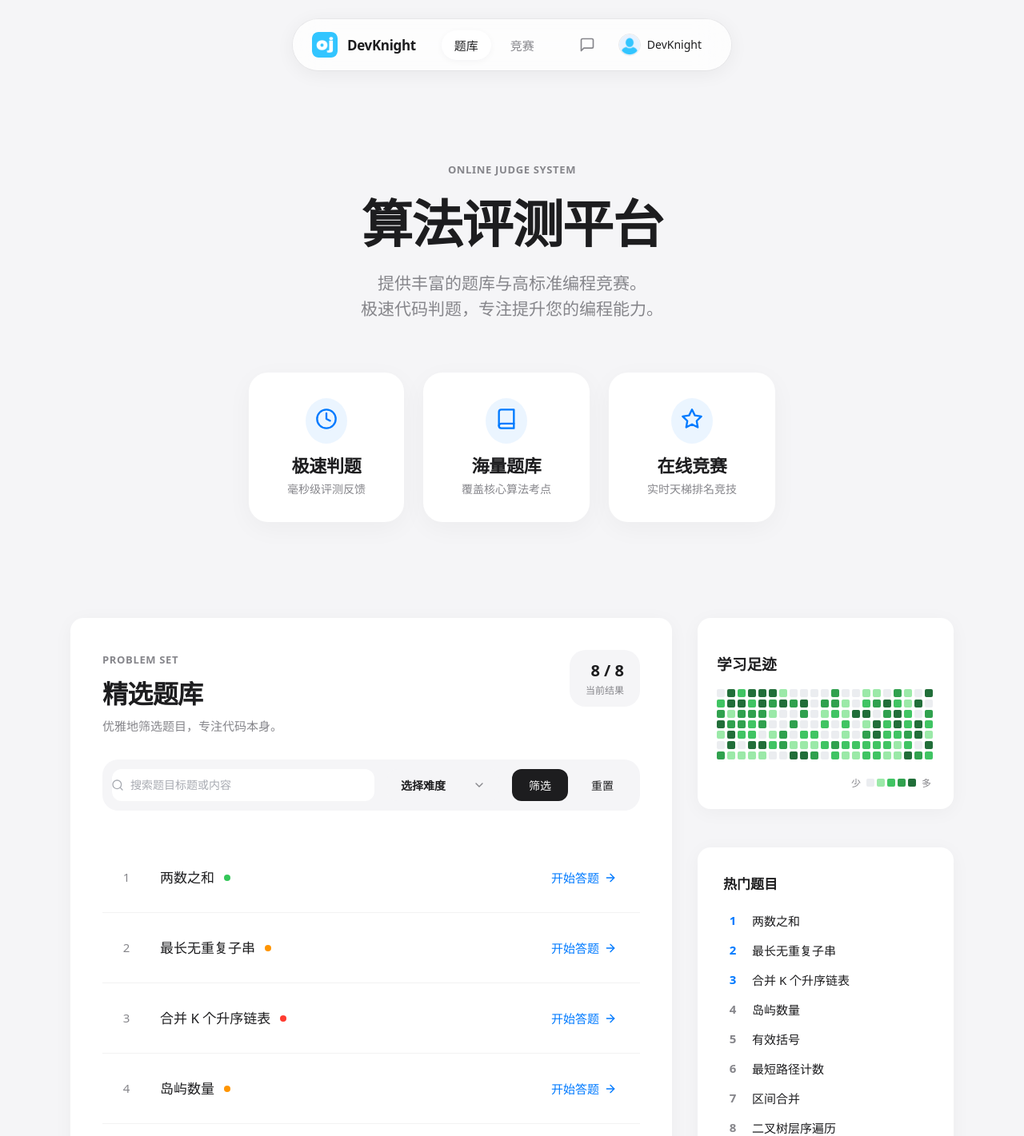
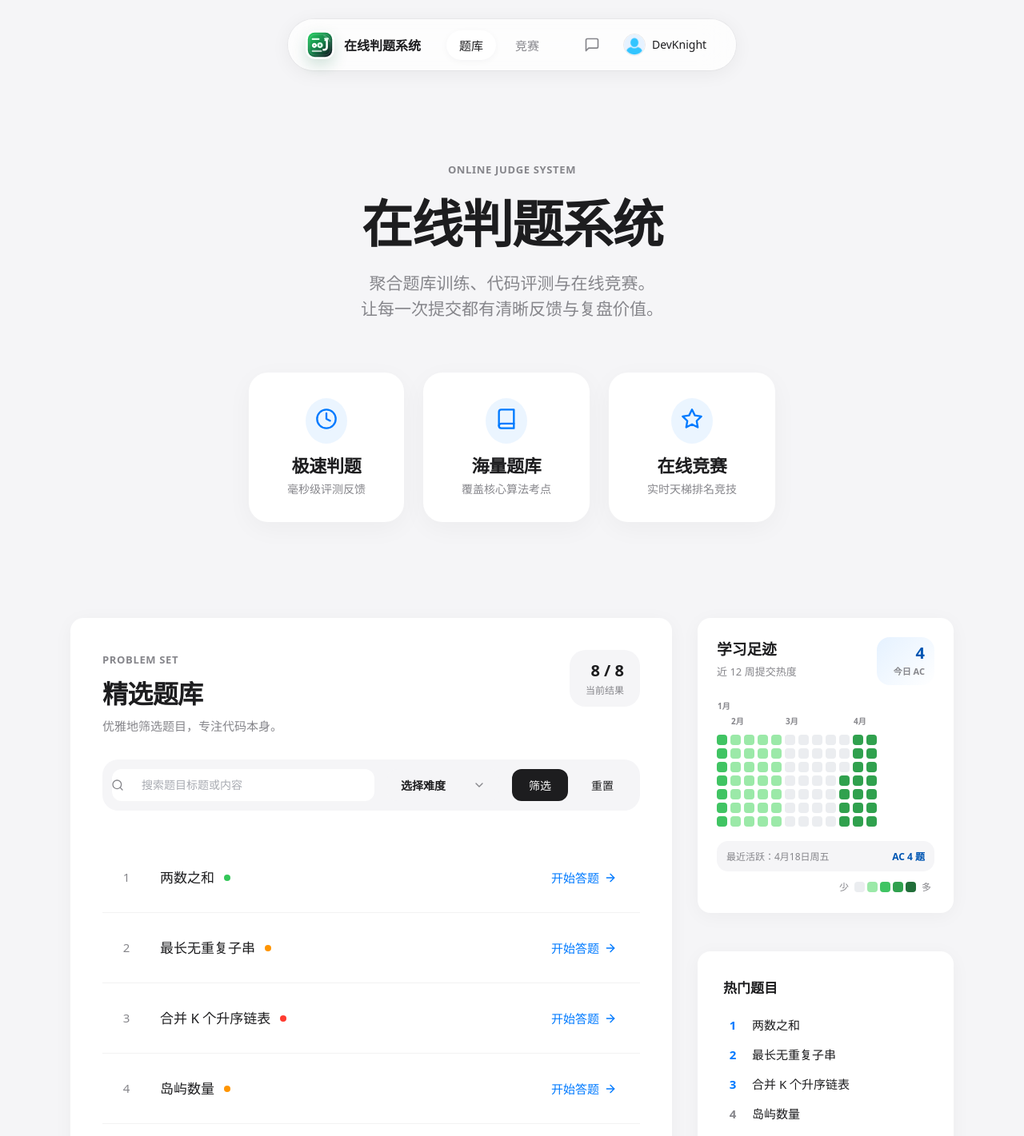
Before and after one commit to 1067367579/coding-arena-frontend-user, a Vue app: page /c-oj/home/question in a window 1280 px wide. Shown: the top 1421 px of the page at 80% size. Built offline with nearby package versions, Linux system fonts and the light colour scheme.

Commit message:
checkpoint: address oj-c annotation feedback

```diff
--- a/src/components/NavBar.vue
+++ b/src/components/NavBar.vue
@@ -3,8 +3,8 @@
     <div class="apple-dock">
       <!-- Logo & Brand -->
       <div class="dock-brand" @click="goHome">
-        <img class="dock-logo" src="@/assets/logo.png" alt="DevKnight" />
-        <span class="dock-title">DevKnight</span>
+        <img class="dock-logo" src="@/assets/oj-logo.svg" alt="在线判题系统" />
+        <span class="dock-title">在线判题系统</span>
       </div>
 
       <!-- Navigation Links -->
@@ -151,20 +151,22 @@ async function handleLogout() {
   align-items: center;
   gap: 12px;
   cursor: pointer;
-  padding-left: 8px;
+  padding-left: 6px;
 
   .dock-logo {
-    width: 32px;
-    height: 32px;
-    border-radius: 8px;
-    object-fit: cover;
+    width: 36px;
+    height: 36px;
+    border-radius: 12px;
+    object-fit: contain;
+    box-shadow: 0 8px 18px rgba(15, 111, 59, 0.18);
   }
 
   .dock-title {
-    font-size: 17px;
-    font-weight: 600;
+    font-size: 16px;
+    font-weight: 800;
     color: var(--oj-ink);
-    letter-spacing: -0.02em;
+    letter-spacing: 0;
+    white-space: nowrap;
   }
 }
 
--- a/src/views/Home.vue
+++ b/src/views/Home.vue
@@ -6,8 +6,8 @@
       <div v-if="$route.meta.showBanner" class="hero-section">
         <div class="hero-content">
           <span class="hero-eyebrow">Online Judge System</span>
-          <h1 class="hero-title">算法评测平台</h1>
-          <p class="hero-subtitle">提供丰富的题库与高标准编程竞赛。<br>极速代码判题，专注提升您的编程能力。</p>
+          <h1 class="hero-title">在线判题系统</h1>
+          <p class="hero-subtitle">聚合题库训练、代码评测与在线竞赛。<br>让每一次提交都有清晰反馈与复盘价值。</p>
         </div>
 
         <div class="hero-stats">
--- a/src/views/Login.vue
+++ b/src/views/Login.vue
@@ -7,10 +7,10 @@
       <div class="login-card">
         <div class="card-header">
           <div class="logo-wrapper">
-            <img src="@/assets/logo.png" alt="Logo">
+            <img src="@/assets/oj-logo.svg" alt="在线判题系统">
           </div>
-          <h1 class="brand-title">DevKnight OJ</h1>
-          <p class="brand-subtitle">代码竞技平台</p>
+          <h1 class="brand-title">在线判题系统</h1>
+          <p class="brand-subtitle">题库训练 · 在线竞赛 · 代码评测</p>
         </div>
 
         <div class="hero-text">
--- a/src/views/Question.vue
+++ b/src/views/Question.vue
@@ -87,16 +87,34 @@
         <!-- Right: Sidebar -->
         <div class="side-column">
           <div class="floating-card heatmap-card">
-            <h3 class="card-title">学习足迹</h3>
+            <div class="heatmap-header">
+              <div>
+                <h3 class="card-title">学习足迹</h3>
+                <p>近 12 周提交热度</p>
+              </div>
+              <div class="heatmap-today">
+                <strong>{{ todayFootprint.count }}</strong>
+                <span>今日 AC</span>
+              </div>
+            </div>
             <div class="heatmap-container">
+              <div class="heatmap-months">
+                <span v-for="item in heatmapMonthLabels" :key="item.key" :style="{ gridColumn: item.column }">
+                  {{ item.label }}
+                </span>
+              </div>
               <div class="heatmap-grid">
-                <div v-for="week in 52" :key="week" class="heatmap-col">
-                  <div v-for="day in 7" :key="day"
+                <div v-for="week in heatmapWeeks" :key="week.key" class="heatmap-col">
+                  <div v-for="day in week.days" :key="day.date"
                        class="heatmap-cell"
-                       :class="'level-' + Math.floor(Math.random() * 5)"
-                       :title="`AC ` + Math.floor(Math.random() * 10) + ` 题`">
+                       :class="'level-' + day.level"
+                       :title="`${day.label}，AC ${day.count} 题`">
                   </div>
                 </div>
+              </div>
+              <div class="heatmap-insight">
+                <span>最近活跃：{{ activeFootprint.label }}</span>
+                <strong>AC {{ activeFootprint.count }} 题</strong>
               </div>
               <div class="heatmap-legend">
                 <span>少</span>
@@ -143,6 +161,15 @@ const params = reactive({
 const questionList = ref([])
 const total = ref(0)
 const isLogin = ref(false)
+
+const heatmapDays = createHeatmapDays()
+const heatmapWeeks = Array.from({ length: 12 }, (_, weekIndex) => ({
+  key: `week-${weekIndex}`,
+  days: heatmapDays.slice(weekIndex * 7, weekIndex * 7 + 7)
+}))
+const heatmapMonthLabels = createMonthLabels(heatmapDays)
+const todayFootprint = heatmapDays[heatmapDays.length - 1]
+const activeFootprint = [...heatmapDays].reverse().find((item) => item.count > 0) || todayFootprint
 
 async function checkLogin() {
   if (getToken()) {
@@ -202,6 +229,45 @@ function getDifficultyClass(difficulty) {
   if (difficulty === 2) return 'medium';
   if (difficulty === 3) return 'hard';
   return '';
+}
+
+function createHeatmapDays() {
+  const formatter = new Intl.DateTimeFormat('zh-CN', {
+    month: 'long',
+    day: 'numeric',
+    weekday: 'short'
+  })
+  const today = new Date()
+  return Array.from({ length: 84 }, (_, index) => {
+    const date = new Date(today)
+    date.setDate(today.getDate() - (83 - index))
+    const seed = (index * 7 + date.getDate() * 3 + date.getMonth() * 11) % 10
+    const count = seed < 2 ? 0 : seed < 5 ? 1 : seed < 7 ? 2 : seed < 9 ? 4 : 7
+    return {
+      date: date.toISOString().slice(0, 10),
+      label: formatter.format(date),
+      count,
+      level: count === 0 ? 0 : count <= 1 ? 1 : count <= 3 ? 2 : count <= 5 ? 3 : 4
+    }
+  })
+}
+
+function createMonthLabels(days) {
+  const labels = []
+  let lastLabel = ''
+  days.forEach((day, index) => {
+    const date = new Date(day.date)
+    const label = `${date.getMonth() + 1}月`
+    if (label !== lastLabel && index % 7 <= 2) {
+      labels.push({
+        key: `${label}-${index}`,
+        label,
+        column: `${Math.floor(index / 7) + 1} / span 2`
+      })
+      lastLabel = label
+    }
+  })
+  return labels
 }
 </script>
 
@@ -306,6 +372,17 @@ function getDifficultyClass(difficulty) {
       box-shadow: none !important;
       border-radius: 12px;
       height: 40px;
+      padding-left: 16px;
+      padding-right: 16px;
+    }
+
+    :deep(.el-input__prefix) {
+      margin-right: 10px;
+      color: var(--oj-subtle);
+    }
+
+    :deep(.el-input__inner) {
+      padding-left: 4px;
     }
   }
 
@@ -468,16 +545,70 @@ function getDifficultyClass(difficulty) {
   padding: 24px;
 }
 
+.heatmap-header {
+  display: flex;
+  justify-content: space-between;
+  align-items: flex-start;
+  gap: 16px;
+  margin-bottom: 18px;
+
+  .card-title {
+    margin: 0;
+  }
+
+  p {
+    margin: 6px 0 0;
+    color: var(--oj-muted);
+    font-size: 13px;
+  }
+}
+
+.heatmap-today {
+  min-width: 72px;
+  padding: 10px 12px;
+  border-radius: 16px;
+  background: linear-gradient(135deg, var(--oj-primary-soft), #fff);
+  text-align: right;
+
+  strong,
+  span {
+    display: block;
+  }
+
+  strong {
+    color: var(--oj-primary-strong);
+    font-size: 20px;
+    line-height: 1;
+  }
+
+  span {
+    margin-top: 4px;
+    color: var(--oj-muted);
+    font-size: 11px;
+    font-weight: 700;
+  }
+}
+
 .heatmap-container {
   display: flex;
   flex-direction: column;
-  gap: 12px;
-  margin-top: 16px;
+  gap: 10px;
+  margin-top: 12px;
+}
+
+.heatmap-months {
+  display: grid;
+  grid-template-columns: repeat(12, 13px);
+  gap: 4px;
+  padding-left: 1px;
+  color: var(--oj-subtle);
+  font-size: 10px;
+  font-weight: 800;
 }
 
 .heatmap-grid {
   display: flex;
-  gap: 3px;
+  gap: 4px;
   overflow-x: auto;
   padding-bottom: 8px;
 
@@ -493,13 +624,13 @@ function getDifficultyClass(difficulty) {
 .heatmap-col {
   display: flex;
   flex-direction: column;
-  gap: 3px;
+  gap: 4px;
 }
 
 .heatmap-cell {
-  width: 10px;
-  height: 10px;
-  border-radius: 2px;
+  width: 13px;
+  height: 13px;
+  border-radius: 4px;
   background-color: #ebedf0;
   transition: all 0.2s ease;
   flex-shrink: 0;
@@ -511,7 +642,25 @@ function getDifficultyClass(difficulty) {
   &.level-4 { background-color: #216e39; }
 
   &:hover {
-    box-shadow: 0 0 0 1px rgba(0,0,0,0.2);
+    transform: translateY(-1px) scale(1.12);
+    box-shadow: 0 0 0 2px rgba(22, 131, 74, 0.16);
+  }
+}
+
+.heatmap-insight {
+  display: flex;
+  justify-content: space-between;
+  align-items: center;
+  gap: 10px;
+  padding: 10px 12px;
+  border-radius: 14px;
+  background: var(--oj-surface-soft);
+  color: var(--oj-muted);
+  font-size: 12px;
+
+  strong {
+    color: var(--oj-primary-strong);
+    white-space: nowrap;
   }
 }
 
```
Also changed, not shown: src/assets/oj-logo.svg (added).
